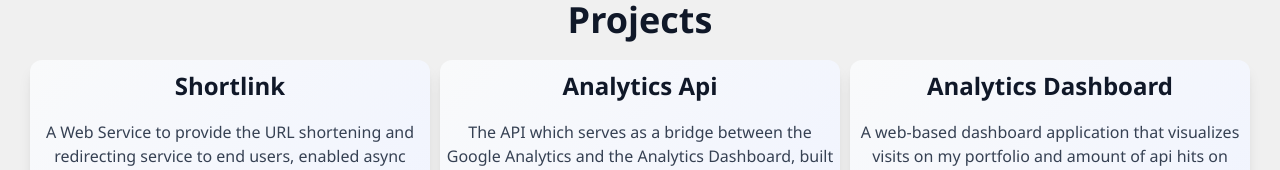
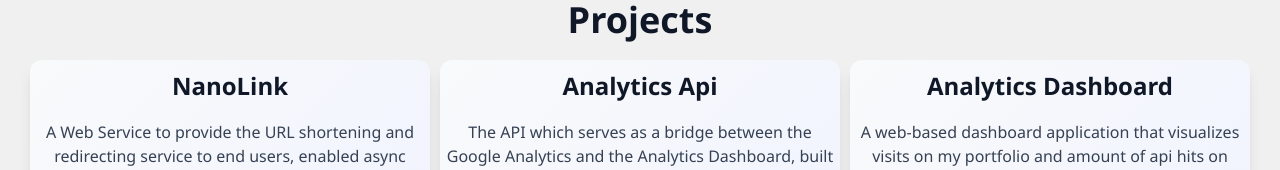
Before and after one commit to gaurang557/portfolio, a React (Vite) app: page / in a window 1280 px wide. Shown: the part 485-655 px from the top of the page. Built offline with nearby package versions, Linux system fonts and the light colour scheme.

Commit message:
updating project details

```diff
--- a/src/components/Projects.jsx
+++ b/src/components/Projects.jsx
@@ -6,12 +6,12 @@
     const [selectedDiagram, setSelectedDiagram] = useState(null);
     const projects = [
       {
-        title: 'Shortlink',
+        title: 'NanoLink',
         description: "A Web Service to provide the URL shortening and redirecting\
          service to end users, enabled async processing for analytics updation in database",
         technologies: ['Django', 'redis', 'celery', 'postgres'],
         githubUrl: 'https://github.com/gaurang557/analyticsportal',
-        liveUrl: 'https://urlshortener-prjs.onrender.com',
+        liveUrl: 'https://nanolink.sbs',
         diagram: 'systemdiagrams/urlshortener.png'
       },
       {
```
